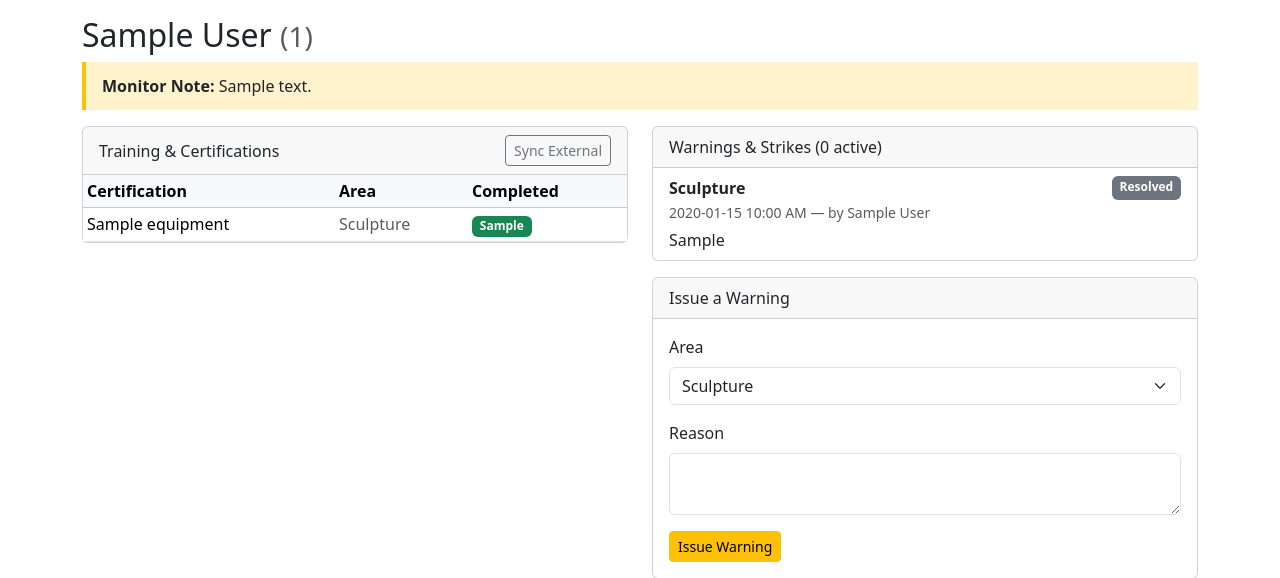
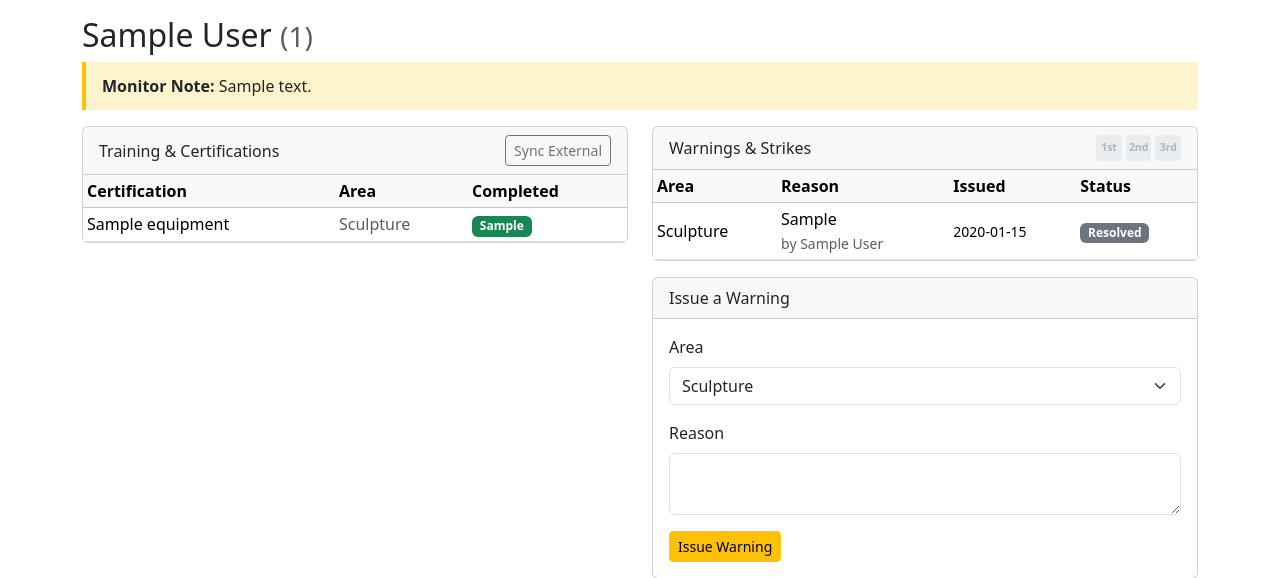
Before and after one commit to InvalidSatan/jubilant-happiness, a Flask app: page /monitor/student/1 in a window 1280 px wide. Shown: the part 104-682 px from the top of the page. Run offline with Flask 3, Linux system fonts and the light colour scheme; a user stored in the database is signed in; tables that the repository leaves empty hold one stand-in row (values such as "Sample post").

Commit message:
Add color-coded strike indicators matching spreadsheet layout
- Add CSS for 1st/2nd/3rd strike dots: yellow, orange, red (with
  empty gray state for unused slots)
- Dashboard shows three strike indicator dots per student instead of
  a count badge
- Confirm sign-in page shows strike dots alongside the warning message
- Student detail warnings section: header shows strike indicators,
  warnings listed in a clean table with active rows highlighted,
  active/resolved badge per warning

https://claude.ai/code/session_01AQpKKSJB4ftyZRcdAchS4T

```diff
--- a/app/templates/base.html
+++ b/app/templates/base.html
@@ -20,6 +20,26 @@
             padding: 0.75rem 1rem;
             margin-bottom: 1rem;
         }
+        /* Color-coded strike indicators matching spreadsheet: 1st=yellow, 2nd=orange, 3rd=red */
+        .strike-indicators { display: inline-flex; gap: 0.25rem; align-items: center; }
+        .strike-dot {
+            display: inline-block;
+            width: 1.6rem;
+            height: 1.6rem;
+            line-height: 1.6rem;
+            border-radius: 0.25rem;
+            text-align: center;
+            font-size: 0.65rem;
+            font-weight: 700;
+            color: #000;
+        }
+        .strike-dot.empty {
+            background-color: #e9ecef;
+            color: #adb5bd;
+        }
+        .strike-dot.strike-1 { background-color: #ffc107; }
+        .strike-dot.strike-2 { background-color: #fd7e14; color: #fff; }
+        .strike-dot.strike-3 { background-color: #dc3545; color: #fff; }
     </style>
 </head>
 <body>
--- a/app/templates/monitor/student_detail.html
+++ b/app/templates/monitor/student_detail.html
@@ -71,30 +71,48 @@
     {# --- Warnings / Strikes --- #}
     <div class="col-md-6 mb-4">
         <div class="card">
-            <div class="card-header">
-                Warnings &amp; Strikes ({{ student.active_warnings_count }} active)
+            <div class="card-header d-flex justify-content-between align-items-center">
+                <span>Warnings &amp; Strikes</span>
+                {% set wcount = student.active_warnings_count %}
+                <span class="strike-indicators">
+                    <span class="strike-dot {{ 'strike-1' if wcount >= 1 else 'empty' }}">1st</span>
+                    <span class="strike-dot {{ 'strike-2' if wcount >= 2 else 'empty' }}">2nd</span>
+                    <span class="strike-dot {{ 'strike-3' if wcount >= 3 else 'empty' }}">3rd</span>
+                </span>
             </div>
-            <ul class="list-group list-group-flush">
+            {% if warnings %}
+            <table class="table table-sm table-hover align-middle mb-0">
+                <thead class="table-light">
+                    <tr>
+                        <th>Area</th>
+                        <th>Reason</th>
+                        <th>Issued</th>
+                        <th>Status</th>
+                    </tr>
+                </thead>
+                <tbody>
                     {% for w in warnings %}
-                <li class="list-group-item">
-                    <div class="d-flex justify-content-between">
-                        <strong>{{ w.area.name }}</strong>
+                    <tr class="{{ 'table-warning' if not w.resolved else '' }}">
+                        <td>{{ w.area.name }}</td>
+                        <td>
+                            <span class="d-block">{{ w.reason }}</span>
+                            <small class="text-muted">by {{ w.issued_by.display_name }}</small>
+                        </td>
+                        <td><small>{{ w.created_at.strftime('%Y-%m-%d') }}</small></td>
+                        <td>
                             {% if w.resolved %}
                             <span class="badge bg-secondary">Resolved</span>
                             {% else %}
                             <span class="badge bg-danger">Active</span>
                             {% endif %}
-                    </div>
-                    <small class="text-muted">
-                        {{ w.created_at.strftime('%Y-%m-%d %I:%M %p') }}
-                        &mdash; by {{ w.issued_by.display_name }}
-                    </small>
-                    <p class="mb-0 mt-1">{{ w.reason }}</p>
-                </li>
+                        </td>
+                    </tr>
+                    {% endfor %}
+                </tbody>
+            </table>
             {% else %}
-                <li class="list-group-item text-muted">No warnings.</li>
-                {% endfor %}
-            </ul>
+            <div class="card-body text-muted">No warnings.</div>
+            {% endif %}
         </div>
 
         {# Issue a new warning #}
```
Also changed, not shown: app/templates/monitor/dashboard.html (+5 -5 lines), app/templates/student/confirm_sign_in.html (+8 -3 lines). Lines whose indentation alone changed are shown as unchanged.
